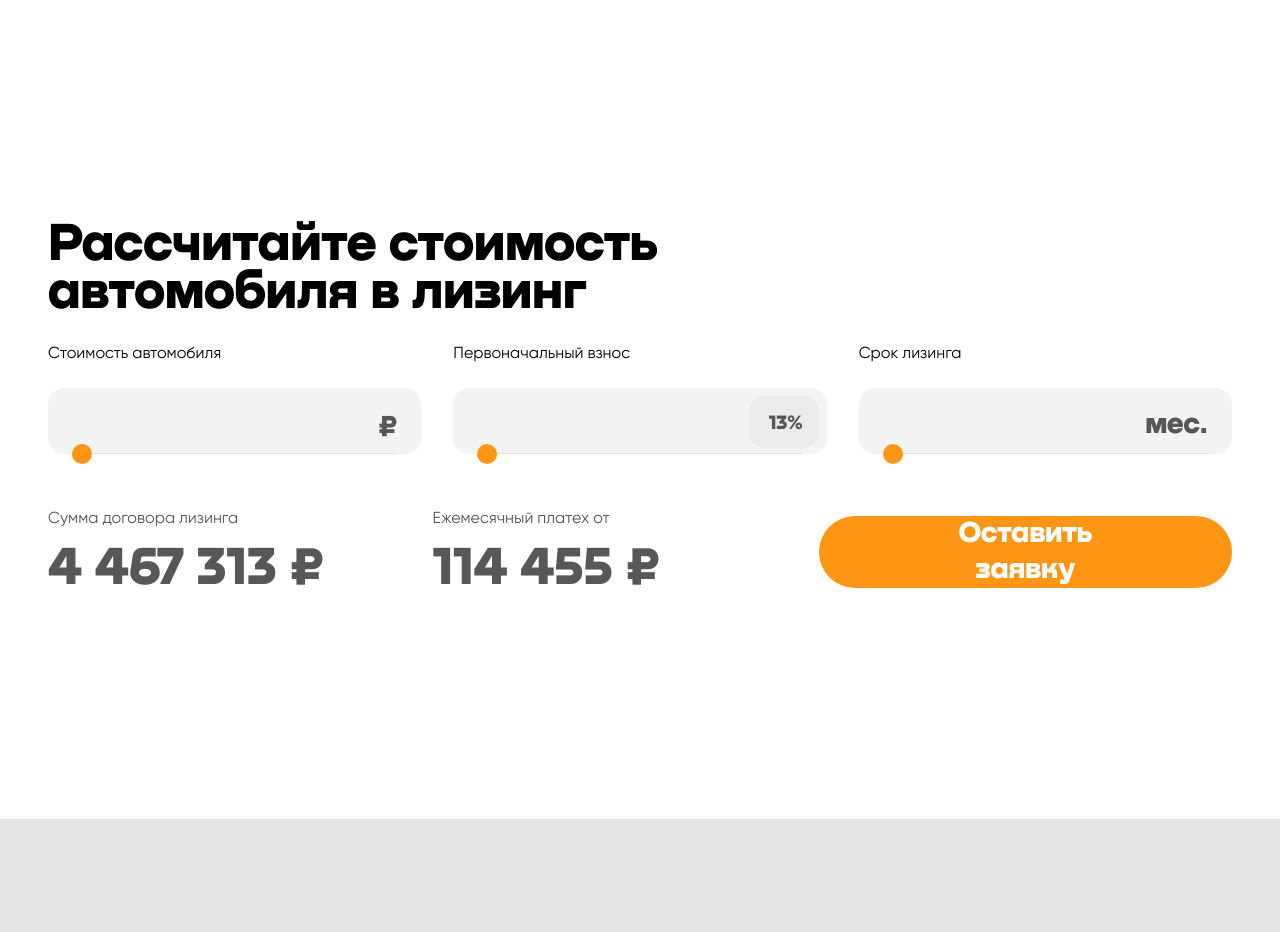
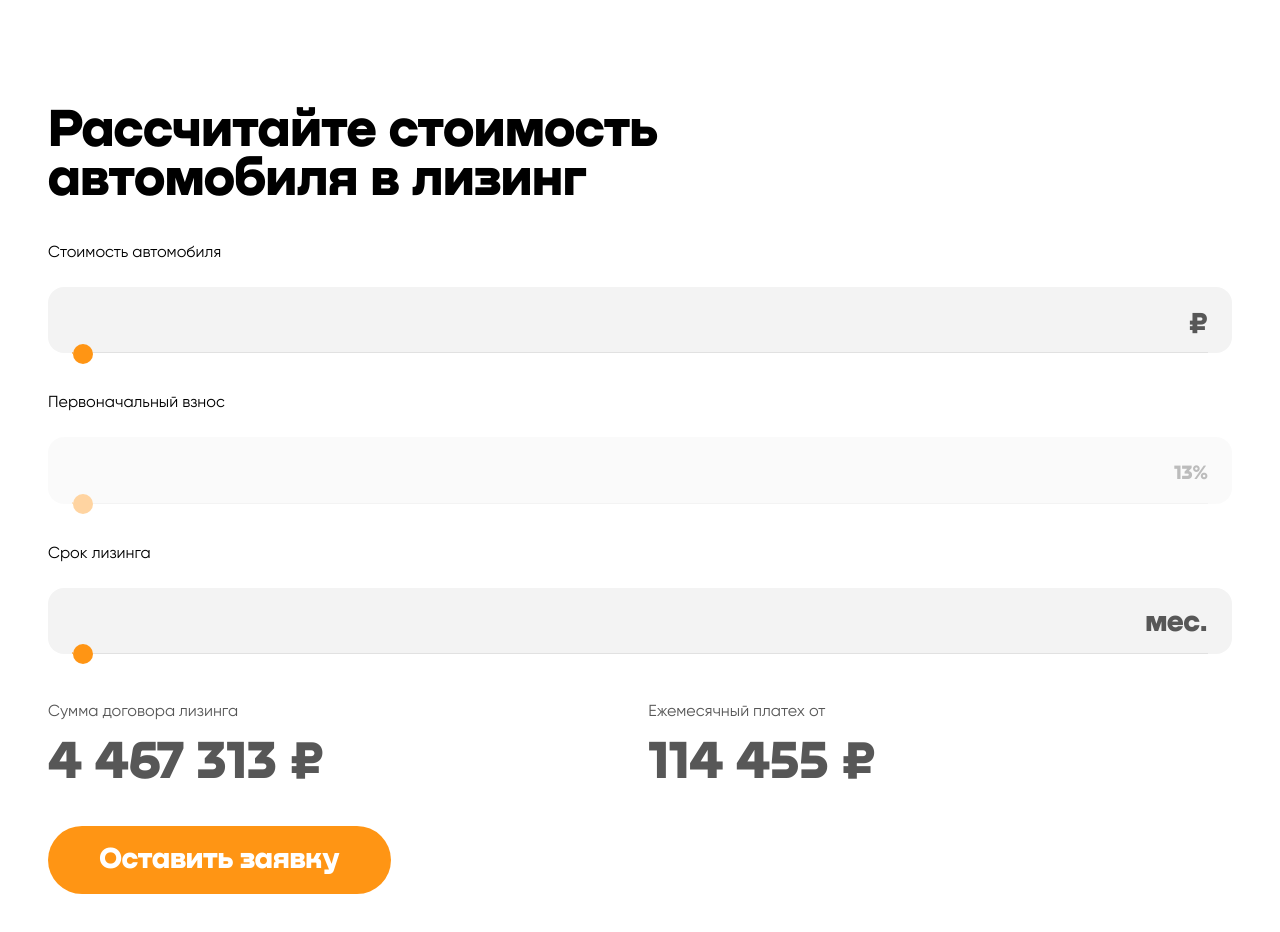
Before and after one commit to Konstantsin-Shumak/create-react-app-on-webpack, a React app: page / in a window 1280 px wide. Shown: the top 932 px of the page. Before the commit the page ends 819 px from the top, so only its background shows below. Built offline with nearby package versions, Linux system fonts and the light colour scheme.

Commit message:
feat: add 1024 design

```diff
--- a/src/App.jsx
+++ b/src/App.jsx
@@ -21,21 +21,34 @@ export const App = () => {
           <p className="input-block__title">Стоимость автомобиля</p>
           <div className="input-block__input-content">
             <div className="input-content__input">
-              <input type="number" />
+              <input className="input-number" type="number" />
               <span className="input__span-rub">₽</span>
             </div>
-            <input type="range" min="0" max="100000" id="rus-range" />
+            <input
+              className="input-range"
+              type="range"
+              min="0"
+              max="100000"
+              id="rus-range"
+            />
           </div>
         </div>
 
         <div className="input-block">
           <p className="input-block__title">Первоначальный взнос</p>
-          <div className="input-block__input-content">
+          <div className="input-block__input-content --disable">
             <div className="input-content__input">
-              <input type="number" />
+              <input className="input-number" type="number" disabled />
               <span className="input__span-percent">13%</span>
             </div>
-            <input type="range" min="0" max="100000" id="percent-range" />
+            <input
+              className="input-range"
+              type="range"
+              min="0"
+              max="100000"
+              id="percent-range"
+              disabled
+            />
           </div>
         </div>
 
@@ -43,10 +56,16 @@ export const App = () => {
           <p className="input-block__title">Срок лизинга</p>
           <div className="input-block__input-content">
             <div className="input-content__input">
-              <input type="number" />
+              <input className="input-number" type="number" />
               <span className="input__span-month">мес.</span>
             </div>
-            <input type="range" min="0" max="100000" id="mounth-range" />
+            <input
+              className="input-range"
+              type="range"
+              min="0"
+              max="100000"
+              id="mounth-range"
+            />
           </div>
         </div>
       </div>
@@ -67,7 +86,9 @@ export const App = () => {
             <span className="result__currency">₽</span>
           </div>
         </div>
-        <button className="button">Оставить заявку</button>
+        <div className="button-conainer">
+          <button className="button">Оставить заявку</button>
+        </div>
       </div>
     </div>
   );
--- a/src/assets/style/components/_app.scss
+++ b/src/assets/style/components/_app.scss
@@ -4,7 +4,7 @@ body {
   background-color: $background-color-body;
   font-family: "Nekst";
   font-style: normal;
-  max-width: $point_1;
+  max-width: $breakpoint_1;
   height: 100vh;
   margin: 0 auto;
 }
@@ -21,10 +21,37 @@ body {
   }
   .wrapper__input-blocks {
     display: flex;
-    flex-direction: row;
   }
   .wrapper__output-blocks {
     display: flex;
-    flex-direction: row;
+    flex-wrap: wrap;
   }
 }
+
+@media screen and (max-width: $breakpoint_1) {
+  .wrapper {
+    padding-top: 6.7rem;
+    padding-bottom: 120px;
+    .wrapper__title {
+      margin-bottom: 2.4rem;
+    }
+  }
+  .wrapper__input-blocks {
+    flex-direction: column;
+  }
+  .wrapper__output-blocks {
+    margin-top: 2.4rem;
+  }
+}
+
+/*@media (max-width: 1023px) {
+  .wrapper__input-blocks {
+    flex-direction: column;
+  }
+}
+
+@media (max-width: 767px) {
+  .wrapper__input-blocks {
+    flex-direction: column;
+  }
+}*/
--- a/src/assets/style/components/_button.scss
+++ b/src/assets/style/components/_button.scss
@@ -5,7 +5,7 @@
   justify-content: center;
   align-items: center;
   margin: 0.6rem 0;
-  padding: 0 5.8rem;
+  padding: 1rem 5.6rem;
   margin-left: 1rem;
   background-color: #ff9514;
   background-color: $color-button-passive;
@@ -15,5 +15,24 @@
   font-size: 30px;
   line-height: 36px;
   color: $color-button-text;
+  transition: $animation;
   border-radius: $button-border-radius;
 }
+.button:hover {
+  background: $color-button-hover;
+}
+
+.button:active {
+  background-color: $color-button-pressed;
+}
+.button.--disable {
+  background-color: $color-button-disabled;
+}
+
+@media (max-width: $breakpoint_1) {
+  .button {
+    margin-top: 2.4rem;
+    margin-left: 0;
+    padding: 1rem 3.2rem;
+  }
+}
--- a/src/assets/style/components/_input.scss
+++ b/src/assets/style/components/_input.scss
@@ -19,49 +19,69 @@
     background-color: $background-color-input;
     border-radius: $input-border-radius;
     padding: 1.2rem 0.5rem 0.7rem 1.5rem;
+    transition: $animation;
     .input-content__input {
       position: relative;
       display: flex;
       justify-content: space-between;
-      input {
+      .input-number {
         width: 80%;
         font-family: "Nekst";
         font-size: 30px;
         line-height: 36px;
         color: $color-input-passive;
         background-color: $background-color-input;
+        transition: $animation;
         &::-webkit-outer-spin-button,
         &::-webkit-inner-spin-button {
           -webkit-appearance: none;
         }
       }
       span {
+        position: absolute;
+        padding: 0.6rem 1rem 0.4rem 1.2rem;
         font-size: 30px;
         line-height: 36px;
         color: $color-input-passive;
+        top: -0.7rem;
+        right: 0;
+        right: 0;
+        cursor: pointer;
+      }
+      span:hover {
+        background: $background-input-span;
+        border-radius: $input-border-radius;
       }
       .input__span-rub {
         padding-right: 1rem;
       }
       .input__span-percent {
-        position: absolute;
         font-size: 20px;
-        padding: 0.6rem 1rem 0.4rem 1.2rem;
-        top: -0.7rem;
-        right: 0;
-        right: 0;
-        background: $background-input-span;
-        border-radius: $input-border-radius;
       }
       .input__span-month {
         padding-right: 1rem;
       }
     }
-    input[type="range"] {
+    &:focus-within.input-block__input-content {
+      background-color: $color-input-active;
+      box-shadow: 0 0 0 2px $color-input-border-active;
+      .input-number {
+        background-color: $color-input-active;
+      }
+    }
+    &.--disable {
+      opacity: 0.4;
+      span:hover {
+        cursor: default;
+        background-color: transparent;
+      }
+    }
+    .input-range {
       position: absolute;
       left: 24px;
       right: 24px;
       bottom: 0;
+      cursor: pointer;
 
       -webkit-appearance: none;
       height: 1px;
@@ -75,11 +95,28 @@
         height: 20px;
         border-radius: 50%;
         background: $color-input-range;
+        transition: $animation;
         transform: translateY(-8px);
       }
       &::-webkit-slider-runnable-track {
         height: 2px;
       }
     }
+    .input-range:hover::-webkit-slider-thumb {
+      width: 24px;
+      height: 24px;
+      transform: translateY(-10px);
+    }
   }
 }
+
+@media (max-width: $breakpoint_1) {
+  .input-block {
+    width: 100%;
+    &:not(:first-child) {
+      margin-left: 0;
+      margin-top: 2rem;
+    }
+    margin-bottom: 0.5rem;
+  }
+}
--- a/src/assets/style/global.css
+++ b/src/assets/style/global.css
@@ -48,7 +48,7 @@ body {
   background-color: #e5e5e5;
   font-family: "Nekst";
   font-style: normal;
-  max-width: 1440px;
+  max-width: 1439px;
   height: 100vh;
   margin: 0 auto;
 }
@@ -76,22 +76,46 @@ body {
   display: -webkit-box;
   display: -ms-flexbox;
   display: flex;
-  -webkit-box-orient: horizontal;
-  -webkit-box-direction: normal;
-      -ms-flex-direction: row;
-          flex-direction: row;
 }
 
 .wrapper .wrapper__output-blocks {
   display: -webkit-box;
   display: -ms-flexbox;
   display: flex;
-  -webkit-box-orient: horizontal;
-  -webkit-box-direction: normal;
-      -ms-flex-direction: row;
-          flex-direction: row;
+  -ms-flex-wrap: wrap;
+      flex-wrap: wrap;
 }
 
+@media screen and (max-width: 1439px) {
+  .wrapper {
+    padding-top: 6.7rem;
+    padding-bottom: 120px;
+  }
+  .wrapper .wrapper__title {
+    margin-bottom: 2.4rem;
+  }
+  .wrapper__input-blocks {
+    -webkit-box-orient: vertical;
+    -webkit-box-direction: normal;
+        -ms-flex-direction: column;
+            flex-direction: column;
+  }
+  .wrapper__output-blocks {
+    margin-top: 2.4rem;
+  }
+}
+
+/*@media (max-width: 1023px) {
+  .wrapper__input-blocks {
+    flex-direction: column;
+  }
+}
+
+@media (max-width: 767px) {
+  .wrapper__input-blocks {
+    flex-direction: column;
+  }
+}*/
 /* COLORS */
 .input-block {
   width: 33%;
@@ -116,6 +140,8 @@ body {
   background-color: #f3f3f3;
   border-radius: 16px;
   padding: 1.2rem 0.5rem 0.7rem 1.5rem;
+  -webkit-transition: 0.3s ease;
+  transition: 0.3s ease;
 }
 
 .input-block .input-block__input-content .input-content__input {
@@ -128,23 +154,36 @@ body {
           justify-content: space-between;
 }
 
-.input-block .input-block__input-content .input-content__input input {
+.input-block .input-block__input-content .input-content__input .input-number {
   width: 80%;
   font-family: "Nekst";
   font-size: 30px;
   line-height: 36px;
   color: #575757;
   background-color: #f3f3f3;
+  -webkit-transition: 0.3s ease;
+  transition: 0.3s ease;
 }
 
-.input-block .input-block__input-content .input-content__input input::-webkit-outer-spin-button, .input-block .input-block__input-content .input-content__input input::-webkit-inner-spin-button {
+.input-block .input-block__input-content .input-content__input .input-number::-webkit-outer-spin-button, .input-block .input-block__input-content .input-content__input .input-number::-webkit-inner-spin-button {
   -webkit-appearance: none;
 }
 
 .input-block .input-block__input-content .input-content__input span {
+  position: absolute;
+  padding: 0.6rem 1rem 0.4rem 1.2rem;
   font-size: 30px;
   line-height: 36px;
   color: #575757;
+  top: -0.7rem;
+  right: 0;
+  right: 0;
+  cursor: pointer;
+}
+
+.input-block .input-block__input-content .input-content__input span:hover {
+  background: #ebebec;
+  border-radius: 16px;
 }
 
 .input-block .input-block__input-content .input-content__input .input__span-rub {
@@ -152,31 +191,44 @@ body {
 }
 
 .input-block .input-block__input-content .input-content__input .input__span-percent {
-  position: absolute;
   font-size: 20px;
-  padding: 0.6rem 1rem 0.4rem 1.2rem;
-  top: -0.7rem;
-  right: 0;
-  right: 0;
-  background: #ebebec;
-  border-radius: 16px;
 }
 
 .input-block .input-block__input-content .input-content__input .input__span-month {
   padding-right: 1rem;
 }
 
-.input-block .input-block__input-content input[type="range"] {
+.input-block .input-block__input-content:focus-within.input-block__input-content {
+  background-color: #ffffff;
+  -webkit-box-shadow: 0 0 0 2px #f3f3f3;
+          box-shadow: 0 0 0 2px #f3f3f3;
+}
+
+.input-block .input-block__input-content:focus-within.input-block__input-content .input-number {
+  background-color: #ffffff;
+}
+
+.input-block .input-block__input-content.--disable {
+  opacity: 0.4;
+}
+
+.input-block .input-block__input-content.--disable span:hover {
+  cursor: default;
+  background-color: transparent;
+}
+
+.input-block .input-block__input-content .input-range {
   position: absolute;
   left: 24px;
   right: 24px;
   bottom: 0;
+  cursor: pointer;
   -webkit-appearance: none;
   height: 1px;
   background: #e1e1e1;
 }
 
-.input-block .input-block__input-content input[type="range"]::-webkit-slider-thumb {
+.input-block .input-block__input-content .input-range::-webkit-slider-thumb {
   -webkit-appearance: none;
   z-index: 1000;
   appearance: none;
@@ -184,12 +236,32 @@ body {
   height: 20px;
   border-radius: 50%;
   background: #ff9514;
+  -webkit-transition: 0.3s ease;
+  transition: 0.3s ease;
   -webkit-transform: translateY(-8px);
           transform: translateY(-8px);
 }
 
-.input-block .input-block__input-content input[type="range"]::-webkit-slider-runnable-track {
+.input-block .input-block__input-content .input-range::-webkit-slider-runnable-track {
   height: 2px;
+}
+
+.input-block .input-block__input-content .input-range:hover::-webkit-slider-thumb {
+  width: 24px;
+  height: 24px;
+  -webkit-transform: translateY(-10px);
+          transform: translateY(-10px);
+}
+
+@media (max-width: 1439px) {
+  .input-block {
+    width: 100%;
+    margin-bottom: 0.5rem;
+  }
+  .input-block:not(:first-child) {
+    margin-left: 0;
+    margin-top: 2rem;
+  }
 }
 
 /* COLORS */
@@ -229,6 +301,20 @@ body {
   margin-left: 0.8rem;
 }
 
+@media screen and (max-width: 1439px) {
+  .output-block {
+    width: 48%;
+  }
+  .output-block:not(:first-child) {
+    margin-left: 0;
+    padding-left: 2rem;
+  }
+  .button-conainer {
+    -ms-flex-preferred-size: 100%;
+        flex-basis: 100%;
+  }
+}
+
 /* COLORS */
 .button {
   display: -webkit-box;
@@ -241,7 +327,7 @@ body {
       -ms-flex-align: center;
           align-items: center;
   margin: 0.6rem 0;
-  padding: 0 5.8rem;
+  padding: 1rem 5.6rem;
   margin-left: 1rem;
   background-color: #ff9514;
   background-color: #ff9514;
@@ -251,6 +337,28 @@ body {
   font-size: 30px;
   line-height: 36px;
   color: #ffffff;
+  -webkit-transition: 0.3s ease;
+  transition: 0.3s ease;
   border-radius: 40px;
 }
+
+.button:hover {
+  background: #111111;
+}
+
+.button:active {
+  background-color: #575757;
+}
+
+.button.--disable {
+  background-color: rgba(255, 149, 20, 0.4);
+}
+
+@media (max-width: 1439px) {
+  .button {
+    margin-top: 2.4rem;
+    margin-left: 0;
+    padding: 1rem 3.2rem;
+  }
+}
 /*# sourceMappingURL=global.css.map */
```
Also changed, not shown: src/assets/style/base/_variables.scss (+8 -5 lines), src/assets/style/components/_output.scss (+13 -0 lines), 1 other file (tests, documents, lock files or other folders).
